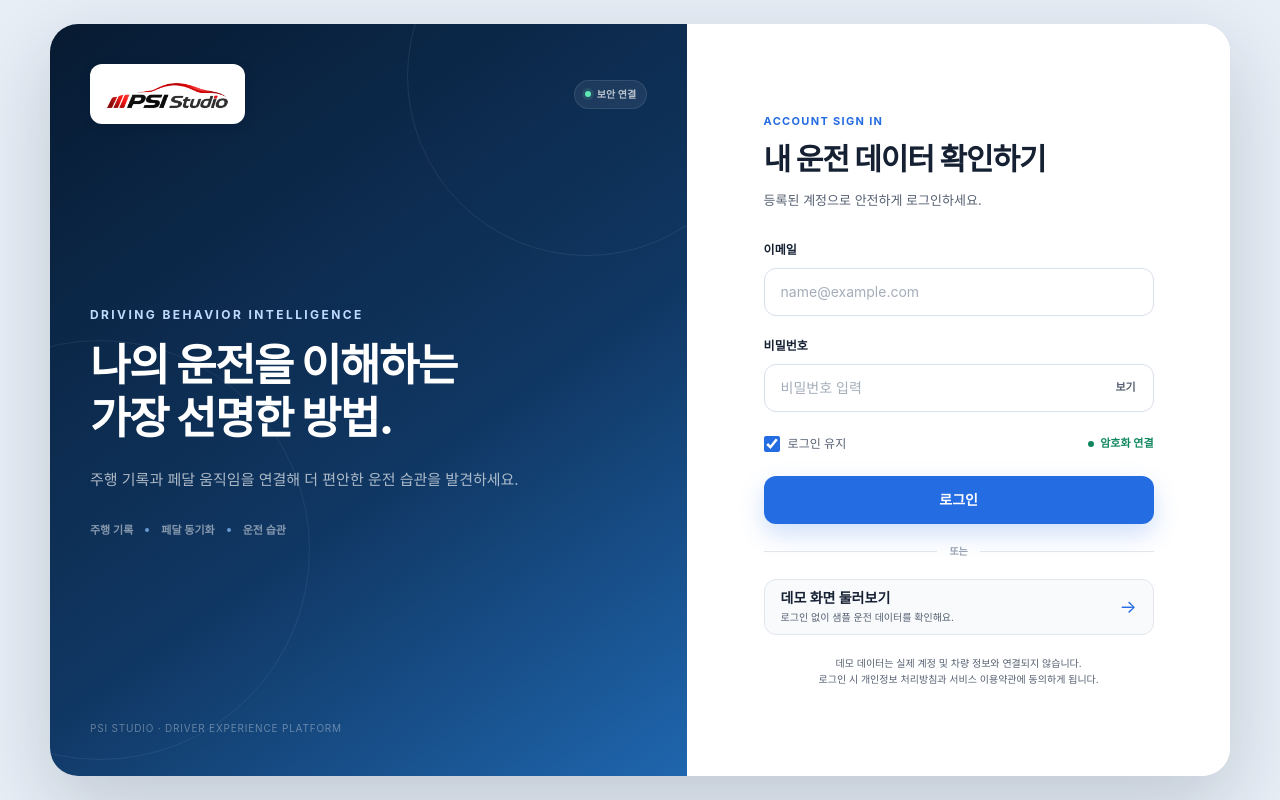
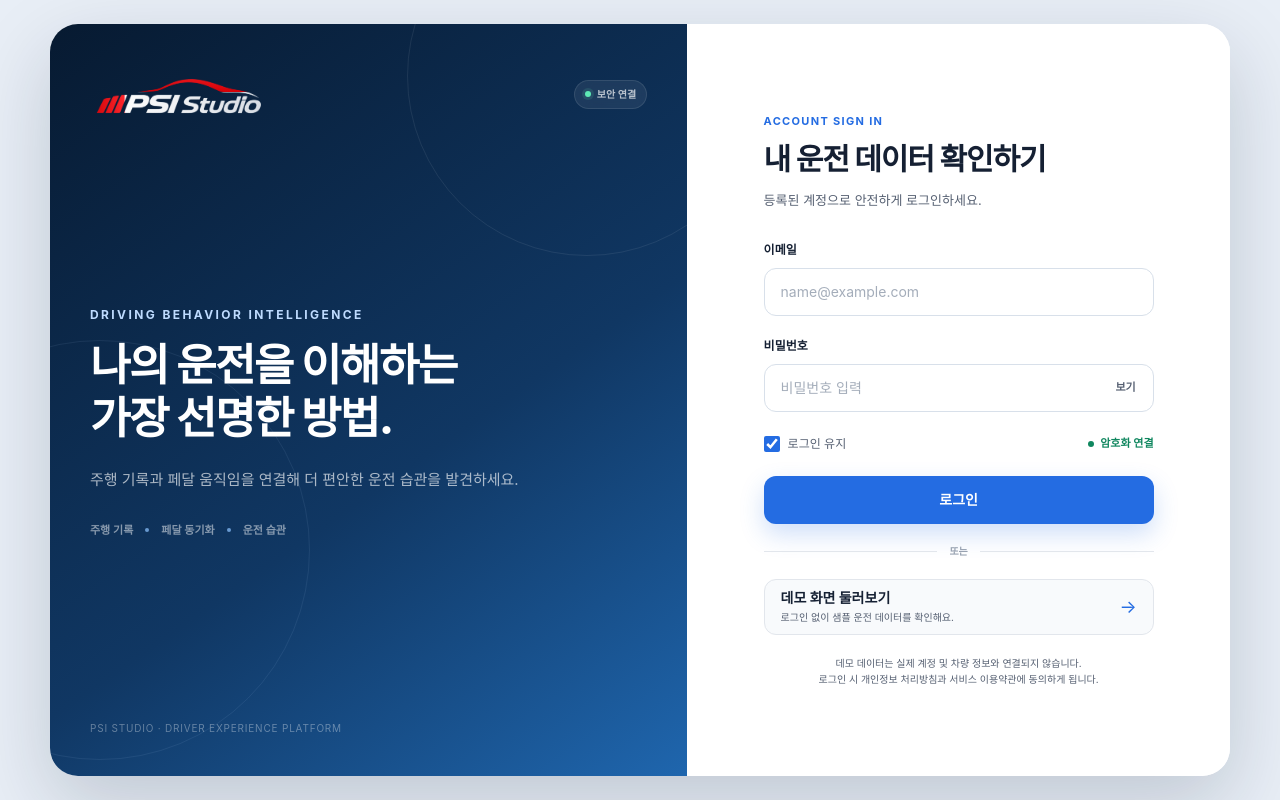
Before and after one commit to Happy-Day-HaHa/PSI-Drive, a Next.js app in the folder apps/web/: page / in a window 1280 px wide. Built offline with nearby package versions, Linux system fonts and the light colour scheme; a web font is replaced by a local one.

Commit message:
fix(web): render logo as transparent cutout

```diff
--- a/apps/web/src/components/Icons.tsx
+++ b/apps/web/src/components/Icons.tsx
@@ -85,15 +85,18 @@ export function PsiLogo({ size = "default" }: { size?: "default" | "large" }) {
     <span
       role="img"
       aria-label="PSI Studio"
-      className={`inline-flex items-center justify-center rounded-xl bg-white shadow-[0_3px_12px_rgba(3,15,30,.12)] ${size === "large" ? "px-3 py-2" : "px-2 py-1.5"}`}
-    >
-      <img
-        src="/brand/psi-studio-logo.png"
-        alt=""
-        width="900"
-        height="303"
-        className={`w-auto object-contain ${size === "large" ? "h-10 sm:h-11" : "h-7"}`}
-      />
-    </span>
+      className={`inline-block shrink-0 ${size === "large" ? "h-[54px] w-[160px] sm:h-[60px] sm:w-[178px]" : "h-9 w-[107px]"}`}
+      style={{
+        WebkitMaskImage: 'url("/brand/psi-studio-logo.png")',
+        maskImage: 'url("/brand/psi-studio-logo.png")',
+        WebkitMaskPosition: "center",
+        maskPosition: "center",
+        WebkitMaskRepeat: "no-repeat",
+        maskRepeat: "no-repeat",
+        WebkitMaskSize: "contain",
+        maskSize: "contain",
+        backgroundImage: "linear-gradient(180deg,#ff292f 0%,#d60006 47%,transparent 47%),linear-gradient(90deg,#d00005 0%,#ff252b 19%,#ffffff 20%,#d9dee5 100%)",
+      }}
+    />
   );
 }
```
Also changed, not shown: 1 other file (tests, documents, lock files or other folders).
